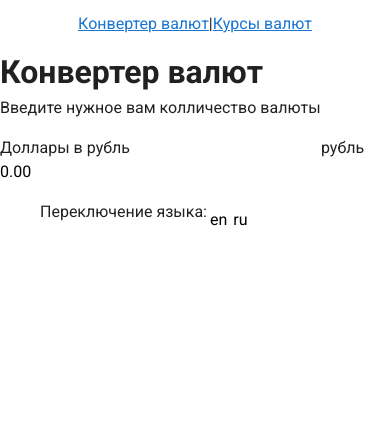
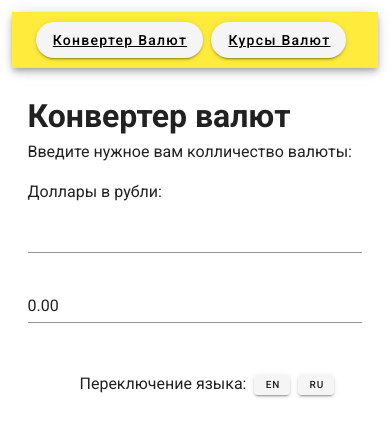
Before and after one commit to Claytone445/converter, a Vue app: page / in a window 390 px wide. Shown: the top 436 px of the page. Built offline with nearby package versions, Linux system fonts and the light colour scheme; no server answers.

Commit message:
added responsive styling

```diff
--- a/src/App.vue
+++ b/src/App.vue
@@ -1,9 +1,18 @@
 <template>
   <v-app>
     <v-main>
-      <v-container fluid d-flex justify-center align-center >
-        <router-link to="/">{{ $t('main.convert') }}</router-link> |
+      <v-container fluid >
+        <v-app-bar elevation="5"
+        color="yellow"
+        class="d-flex justify-center"
+        >
+          <v-btn rounded class="me-2 text-capitalize menu">
+        <router-link to="/">{{ $t('main.convert') }}</router-link>
+          </v-btn>
+          <v-btn rounded class="me-2 text-capitalize menu">
         <router-link to="/CurrentCourses">{{$t ('main.currentCourses')}}</router-link>
+          </v-btn>
+        </v-app-bar>
       </v-container>
       <router-view/>
     </v-main>
@@ -20,3 +29,11 @@ export default {
   }),
 };
 </script>
+
+<style scoped lang="scss">
+.menu {
+  a {
+    color: black;
+  }
+}
+</style>
--- a/src/components/AllCurrency.vue
+++ b/src/components/AllCurrency.vue
@@ -1,19 +1,50 @@
 
 <template>
-  <div class="currency">
-    <h2 class="d-flex justify-center">Выберите базовую валюту для конвертации</h2>
-    <select multiple="multiple" v-model="selected" class="">
-      <option v-for="value in rub" v-bind:key="value.Name" v-bind:value="{ name: value.Name, number: value.Value }">
+  <v-container class="d-flex justify-center">
+    <div>
+    <h2 class="justify-center ma-2">Выберите базовую валюту для конвертации</h2>
+    <select multiple="multiple" v-model="selected" class="ma-2 justify-center select">
+      <option v-for="value in rub" :key="value.Name" :value="{ name: value.Name, number: value.Value }">
         {{ value.Name}}
       </option>
     </select>
-    <ul id="v-for-object" class="list">
-      <li v-for="value in rub" v-bind:key="value.Name" >
-        {{ value.Name}}: {{ value.Value.toFixed(2)}} рублей или
-        <span v-if="selected.length > 0"> {{  (value.Value / selected[0].number).toFixed(2) }} {{selected[0].name}}</span>
-      </li>
-    </ul>
-  </div>
+
+      <v-simple-table>
+        <template >
+          <thead>
+          <tr>
+            <th class="text-left">
+              Название валюты
+            </th>
+            <th class="text-left">
+              Стоимость
+            </th>
+            <th class="text-left">
+              Сравнение
+            </th>
+          </tr>
+          </thead>
+          <tbody>
+          <tr
+              v-for="value in rub"
+              v-bind:key="value.Name"
+
+          >
+            <td>{{ value.Name}}</td>
+            <td>{{ value.Value.toFixed(2)}} ₽</td>
+            <th class="text-left" v-if="selected.length > 0">
+              или {{  (value.Value / selected[0].number).toFixed(2) }} {{selected[0].name}}
+            </th>
+            <th class="text-left" v-else>
+            выберите валюту
+          </th>
+          </tr>
+          </tbody>
+        </template>
+      </v-simple-table>
+
+    </div>
+  </v-container>
 </template>
 
 <script>
@@ -35,25 +66,7 @@ export default {
 
 <!-- Add "scoped" attribute to limit CSS to this component only -->
 <style scoped lang="scss">
-
-.currency {
-  max-width: 1920px;
-  margin: 0px 50px;
-}
-
-h3 {
-  margin: 40px 0 0;
-}
-ul {
-  display: flex;
-  flex-direction: column;
-  list-style-type: none;
-  padding: 0;
-}
-li {
-  margin: 5px 10px;
-}
-a {
-  color: #42b983;
+.select {
+  width: 100%;
 }
 </style>
--- a/src/components/LocaleSwitcher.vue
+++ b/src/components/LocaleSwitcher.vue
@@ -1,12 +1,15 @@
 <template>
-  <div class="switcher d-flex ma-4">
+  <v-container class="d-flex ma-4">
 <ul class="d-flex ">
-  <p>{{ $t('main.switcher') }} </p>
-  <li v-for="locale in locales" :key="locale" @click="switchLocale(locale)">
-    {{locale}}
+  <p class="">{{ $t('main.switcher') }} </p> <li
+    v-for="locale in locales"
+    :key="locale"
+    @click="switchLocale(locale)"
+    class="pl-2">
+    <v-btn x-small>{{locale}}</v-btn>
   </li>
 </ul>
-  </div>
+  </v-container>
 </template>
 
 <script>
@@ -28,14 +31,7 @@ export default {
 </script>
 
 <style scoped>
-.switcher ul {
-  display: flex;
-  flex-direction: row;
-  justify-content: center;
-  align-items: center;
-}
 li {
-  padding: 3px;
   list-style-type: none;
   text-decoration: none;
   color: black;
--- a/src/components/MainConverter.vue
+++ b/src/components/MainConverter.vue
@@ -1,19 +1,19 @@
 
 <template>
-  <div class="d-flex justify-center flex-column">
+  <v-container class="d-flex justify-center">
   <div class="converter">
     <h1>{{ $t('main.convert') }}</h1>
     <p>{{ $t('main.enterAmount') }}</p>
+
     <label for="rubQauntity"> {{ $t('main.usdToRub', {rub: 'rub'}) }} </label>
-    <input name="rubQauntity" id="rubQauntity" type="text" v-model.number="rub">
-    <label for="usdQauntity"> {{ $t('main.rub') }} </label>
-    <input name="usdQauntity" id="usdbQauntity" type="text" v-model.number="convert">
-  </div>
+    <v-text-field name="rubQauntity" id="rubQauntity" type="number" v-model.number="rub"></v-text-field>
 
 
+    <v-text-field name="usdQauntity" id="usdbQauntity" type="number" v-model.number="convert"></v-text-field>
+
     <locale-switcher/>
-
   </div>
+  </v-container>
 </template>
 
 <script>
@@ -42,18 +42,5 @@ export default {
 
 <!-- Add "scoped" attribute to limit CSS to this component only -->
 <style scoped lang="scss">
-h3 {
-  margin: 40px 0 0;
-}
-ul {
-  list-style-type: none;
-  padding: 0;
-}
-li {
-  display: flex;
-  margin: 0 10px;
-}
-a {
-  color: #42b983;
-}
+
 </style>
--- a/src/locales/en.json
+++ b/src/locales/en.json
@@ -2,9 +2,9 @@
   "main": {
     "switcher": "Language switcher:",
     "rub": "rub",
-    "usdToRub": "usd in rub",
+    "usdToRub": "Usd in rub:",
     "convert": "Currency converter",
     "currentCourses": "Current courses",
-    "enterAmount": "Enter currency below"
+    "enterAmount": "Enter currency below:"
   }
 }
--- a/src/locales/ru.json
+++ b/src/locales/ru.json
@@ -1,10 +1,10 @@
 {
   "main": {
     "switcher": "Переключение языка:",
-    "rub": "рубль",
-    "usdToRub": "Доллары в рубль",
+    "rub": "рублей:",
+    "usdToRub": "Доллары в рубли:",
     "convert": "Конвертер валют",
     "currentCourses": "Курсы валют",
-    "enterAmount": "Введите нужное вам колличество валюты"
+    "enterAmount": "Введите нужное вам колличество валюты:"
   }
 }
```
Also changed, not shown: src/assets/logo.png (deleted), src/assets/logo.svg (deleted).
